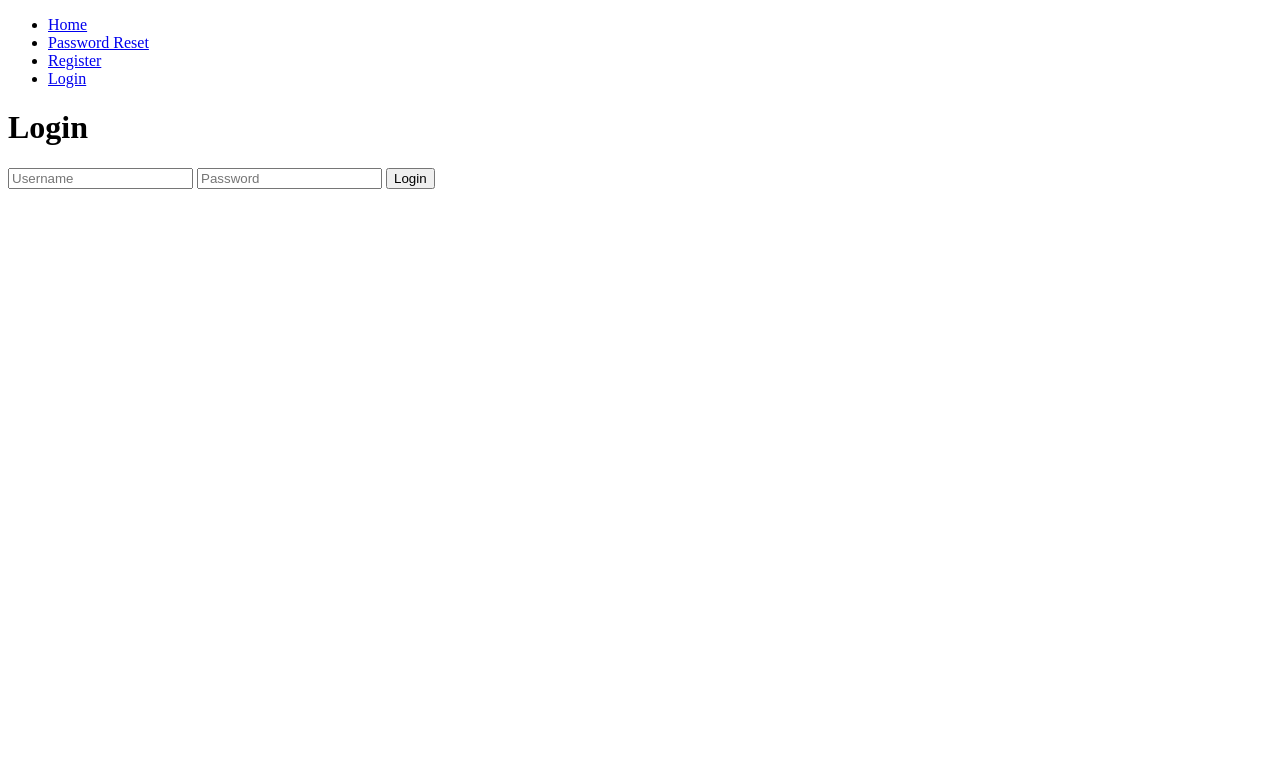
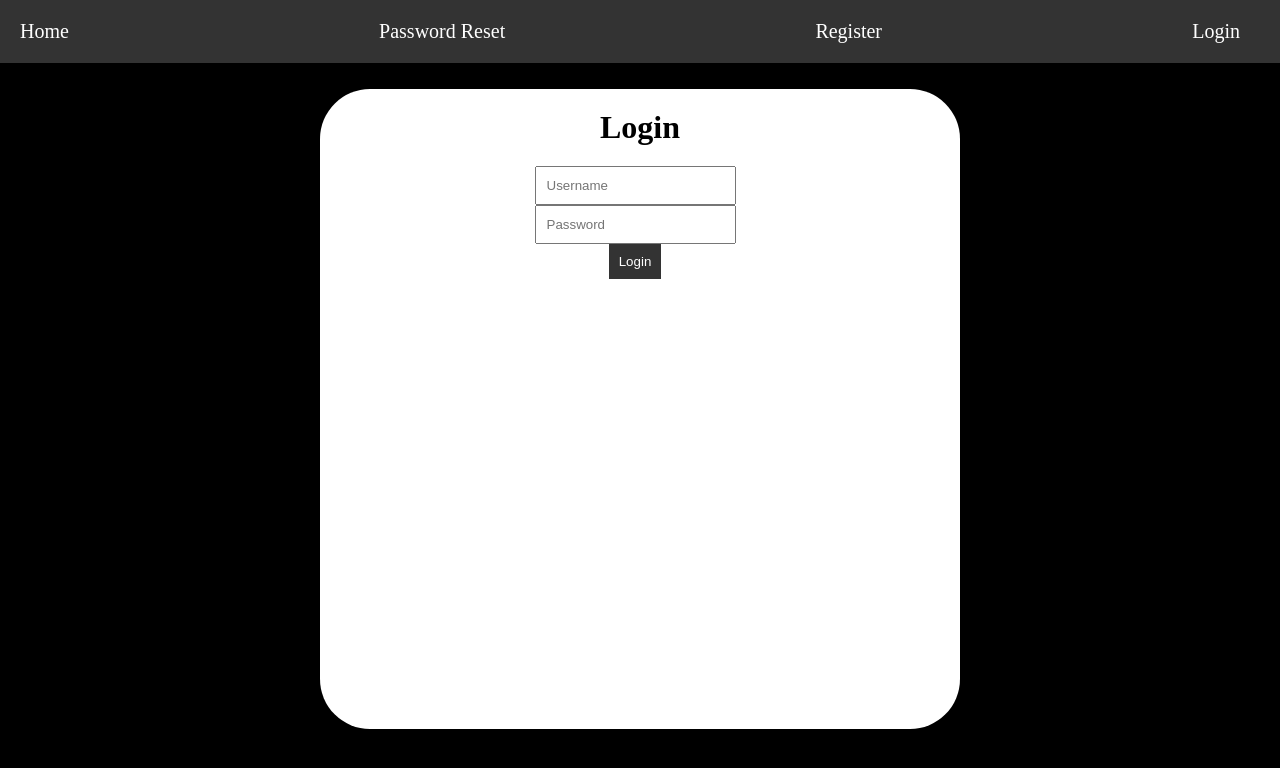
Before and after one commit to Colab-UNIRIO-UFPA/uxtracking.com, a Flask app: page /login in a window 1280 px wide. Shown: the top 768 px of the page. Run offline with Flask 2, Linux system fonts and the light colour scheme.

Commit message:
update style.css

```diff
--- a/static/css/style.css
+++ b/static/css/style.css
@@ -2,6 +2,10 @@
     margin: 0;
     padding: 0;
     box-sizing: border-box;
+  }
+
+  body {
+    background-color: black;
   }
 
   header {
@@ -28,6 +32,15 @@
 
   main {
     padding: 20px;
+    text-align: center;
+    color: #000000;
+    background-color: #fff;
+    min-height: 80vh;
+    max-width: 80vh;
+    border-radius: 50px;
+    margin-left: auto;
+    margin-right: auto;
+    margin-top: 2%;
   }
 
   form {
--- a/templates/base.html
+++ b/templates/base.html
@@ -2,6 +2,7 @@
 <html>
   <head>
     <title>{{ title }}</title>
+    <link rel="stylesheet" href="static\css\style.css">
   </head>
   <body>
     <header>
--- a/templates/login.html
+++ b/templates/login.html
@@ -6,8 +6,14 @@
   <p>{{ error }}</p>
   {% endif %}
   <form method="POST">
-    <input type="text" name="username" placeholder="Username" required>
+    <div>
+      <input type="text" name="username" placeholder="Username" required>
+    </div>
+   <div>
     <input type="password" name="password" placeholder="Password" required>
-    <button type="submit">Login</button>
+   </div>
+    <div>
+      <button type="submit">Login</button>
+    </div>
   </form>
 {% endblock %}
```
